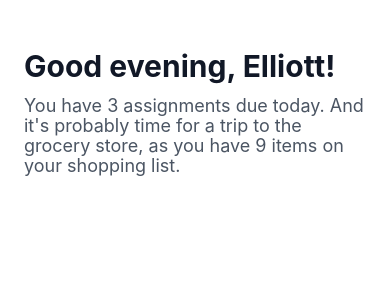
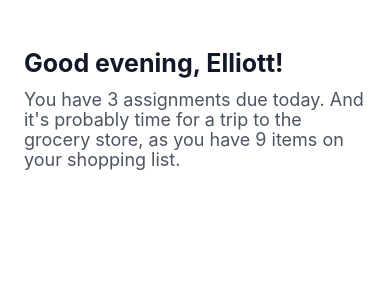
Before and after one commit to Ell1ott/OneTap, a React Native app: screen / in a window 390 px wide. Shown: the top 300 px of the page. Built offline with nearby package versions, Linux system fonts and the light colour scheme.

Commit message:
finetune: Greeting font size

```diff
--- a/components/HomeScreen/Greeting.tsx
+++ b/components/HomeScreen/Greeting.tsx
@@ -1,6 +1,6 @@
 import * as React from 'react';
 import { Text } from 'react-native';
-
+import AppText from '../AppText';
 interface GreetingProps {
   name?: string;
   className?: string;
@@ -20,11 +20,11 @@ const getTimeBasedGreeting = (): string => {
 
 export const Greeting: React.FC<GreetingProps> = ({
   name = 'Elliott',
-  className = 'mb-3 text-3xl font-bold text-foreground',
+  className = 'mb-3 text-[25px] font-bold text-foreground',
 }) => {
   return (
-    <Text className={className}>
+    <AppText f className={className}>
       {getTimeBasedGreeting()}, {name}!
-    </Text>
+    </AppText>
   );
 };
```
